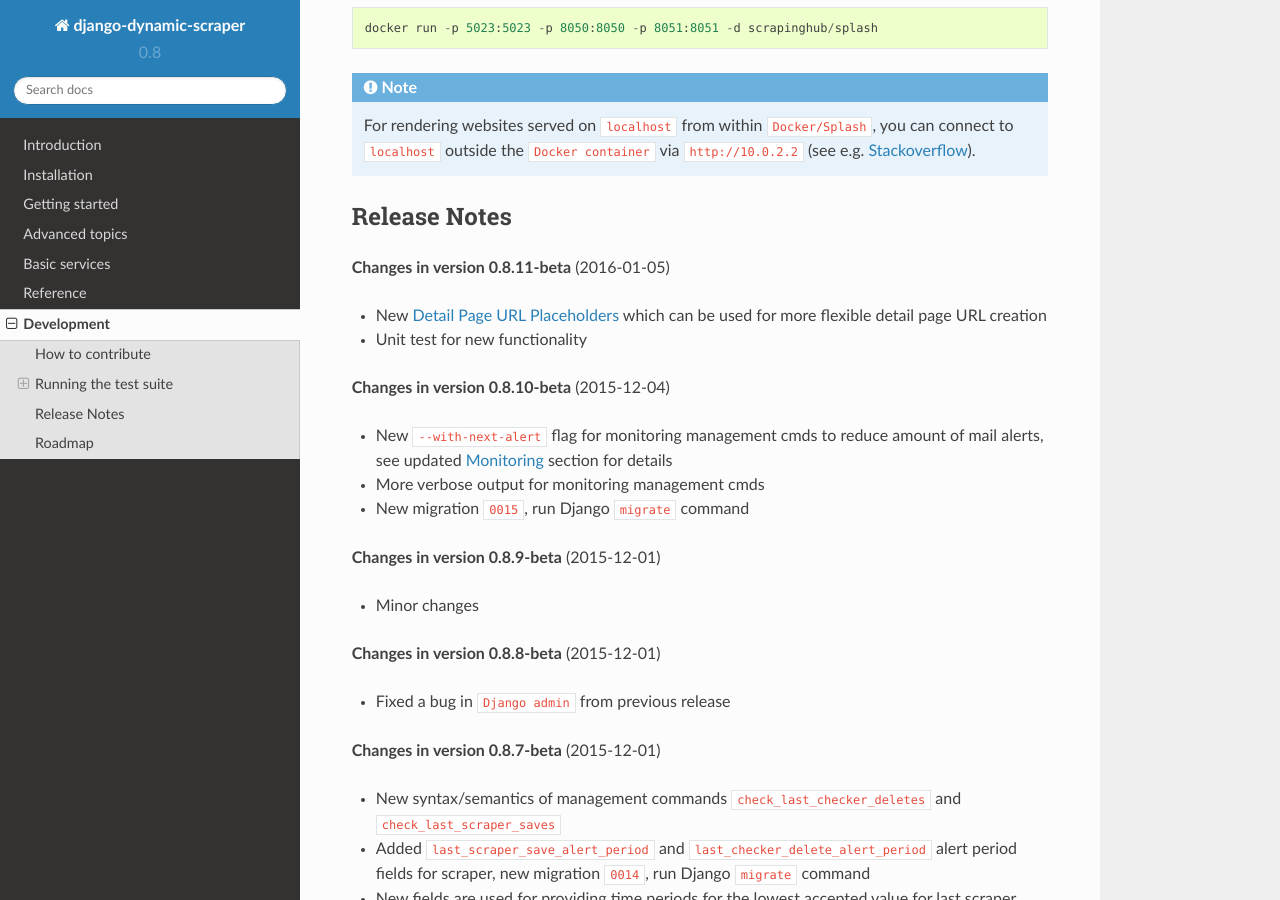
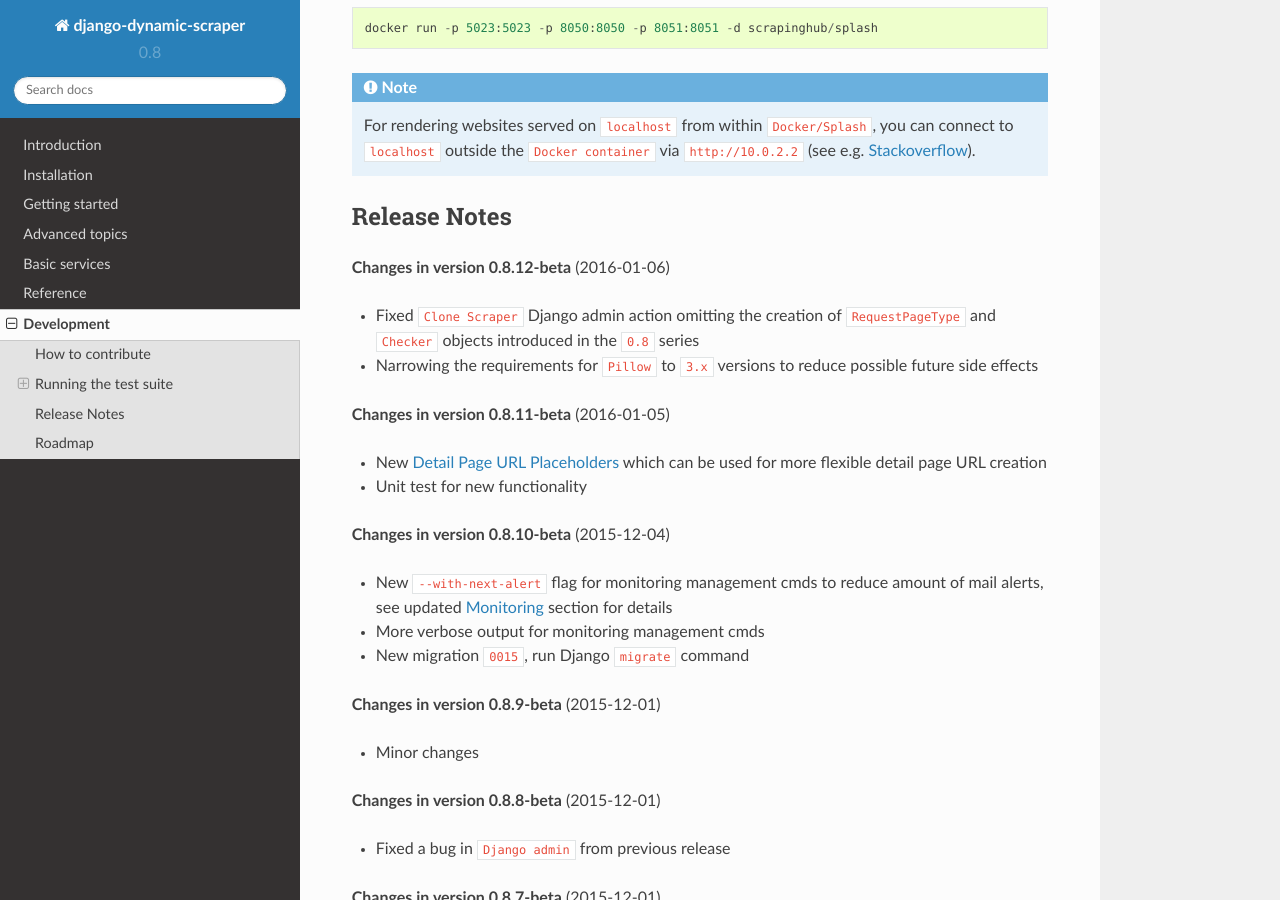
Before and after one commit to dev02019/django-dynamic-scraper, a Sphinx documentation site: the page built from docs/development.rst, in a window 1280 px wide and 900 px high, scrolled down 2148 px. Built offline with Sphinx 7.4.7 and the Read the Docs theme 2.0.0, drawn with Linux system fonts in a browser that asks for light colours.

```diff
--- a/docs/development.rst
+++ b/docs/development.rst
@@ -94,6 +94,12 @@ Docker container can be run with::
 
 Release Notes
 =============
+**Changes in version 0.8.12-beta** (2016-01-06)
+
+* Fixed ``Clone Scraper`` Django admin action omitting the creation of ``RequestPageType`` and ``Checker``
+  objects introduced in the ``0.8`` series
+* Narrowing the requirements for ``Pillow`` to ``3.x`` versions to reduce possible future side effects
+
 **Changes in version 0.8.11-beta** (2016-01-05)
 
 * New :ref:`detail_page_url_placeholders` which can be used for more flexible detail page URL creation
--- a/requirements.txt
+++ b/requirements.txt
@@ -4,4 +4,4 @@ scrapyd
 jsonpath-rw>=1.4
 django-celery==3.1.16
 future>=0.15,<0.16
-pillow
+pillow>=3.0,<4.0
--- a/setup.py
+++ b/setup.py
@@ -4,7 +4,7 @@ import os
 
 setup(
     name='django-dynamic-scraper',
-    version='0.8.11',
+    version='0.8.12',
     description='Creating Scrapy scrapers via the Django admin interface',
     author='Holger Drewes',
     author_email='Holger.Drewes@gmail.com',
@@ -36,7 +36,7 @@ setup(
         'jsonpath-rw>=1.4',
     #    'django-celery==3.1.16', # Scheduling
         'future>=0.15,<0.16',
-        'pillow',
+        'pillow>=3.0,<4.0',
     ],
     classifiers=[
         'Development Status :: 4 - Beta',
```
